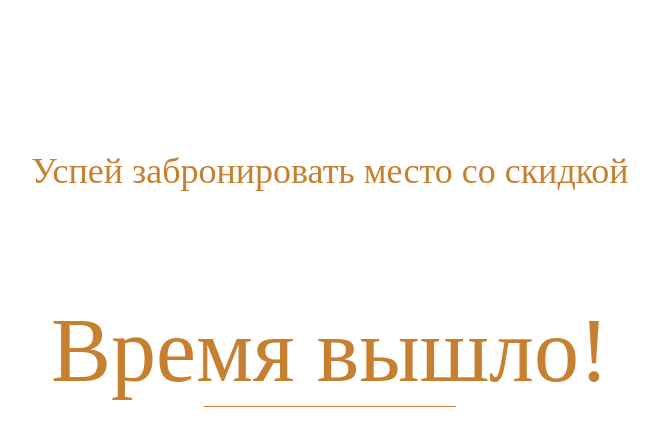
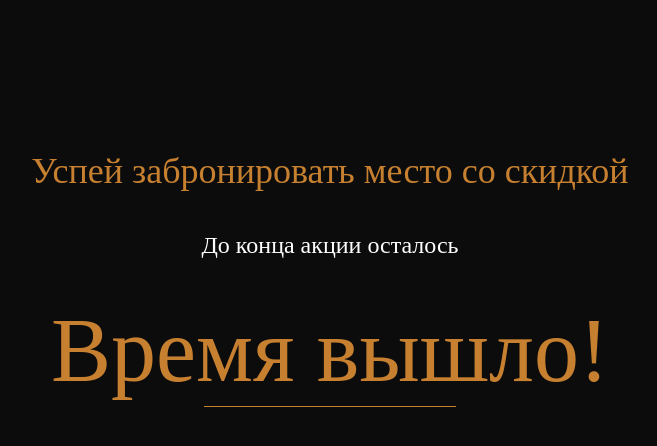
Before and after one commit to jakavlad43/Timer, a plain HTML site: page index.html in a window 1280 px wide. Shown: the whole page, without its empty margins (310-967 px from the left). Drawn offline with Linux system fonts and the light colour scheme.

Commit message:
Update style.css

```diff
--- a/style.css
+++ b/style.css
@@ -1,3 +1,6 @@
+body{
+  background: #0c0c0c;
+}
 .timer {
   margin-top: 150px;
   text-align: center;
```
